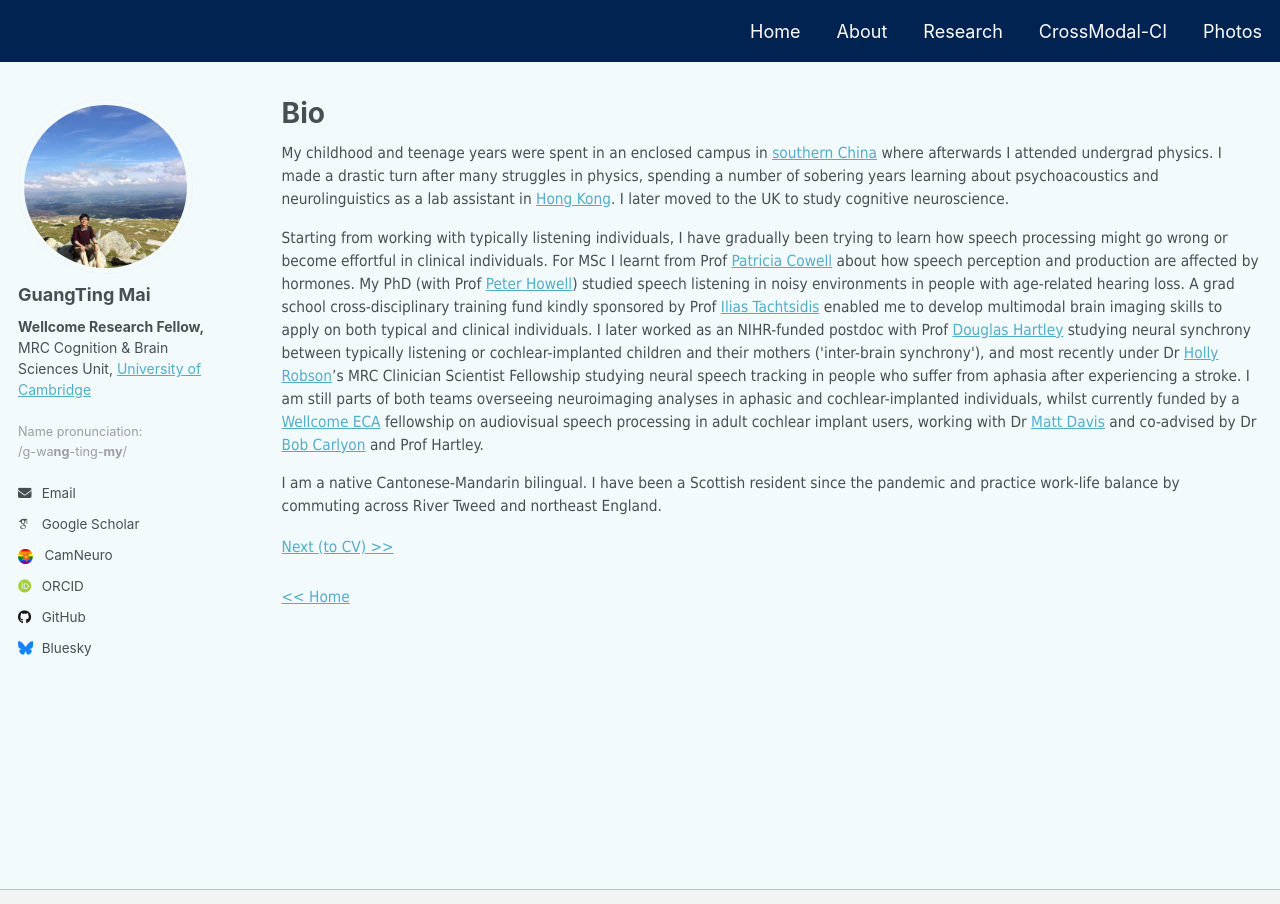
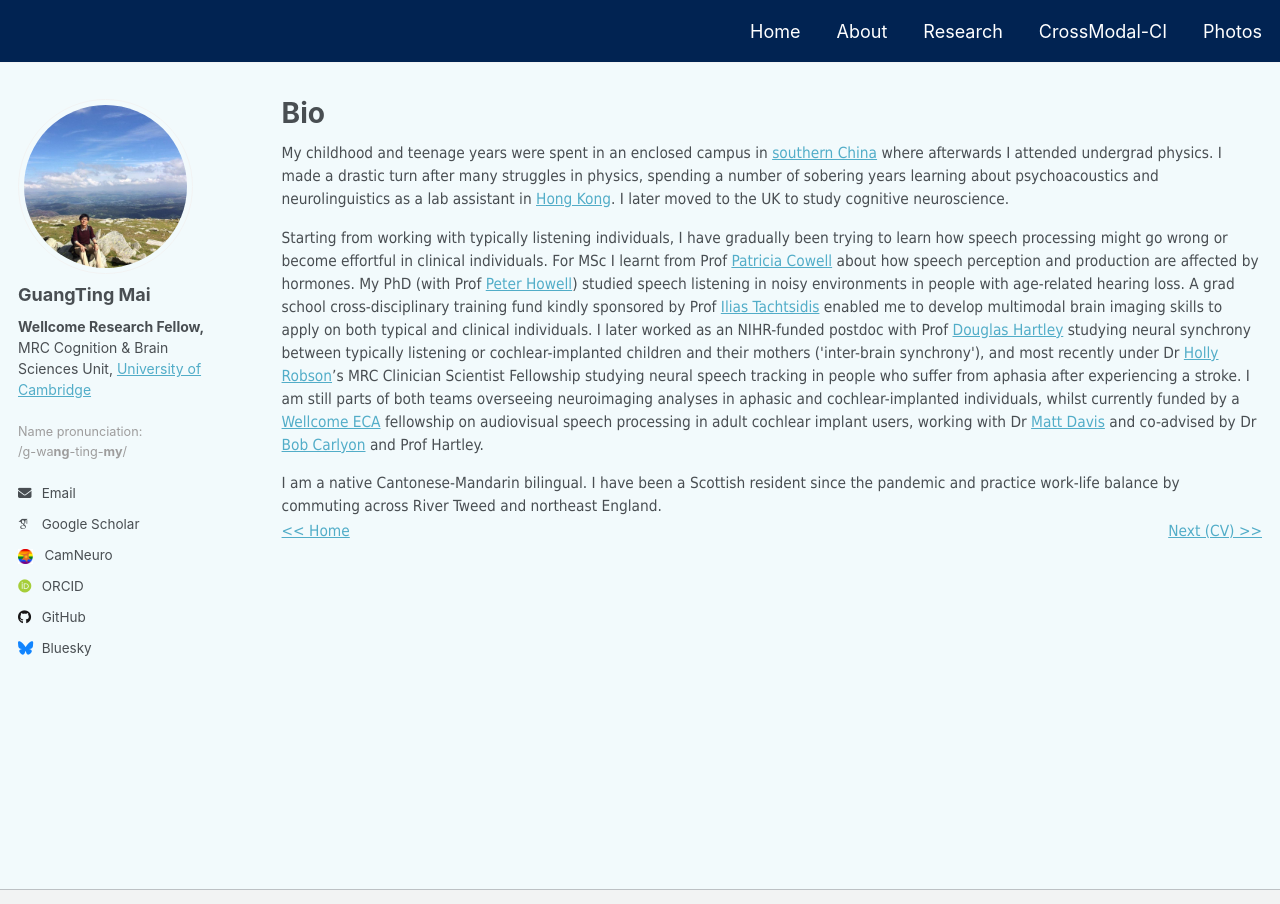
Before and after one commit to guangtingmai/guangtingmai.github.io, a Jekyll site: the page built from _pages/bio.html, in a window 1280 px wide and 1121 px high, cut to the strip 0-904 px from the top of the window. Built offline with Jekyll 4.4.1, drawn with Linux system fonts in a browser that asks for light colours; some web fonts are replaced.

Commit message:
Update bio.html

```diff
--- a/_pages/bio.html
+++ b/_pages/bio.html
@@ -22,5 +22,7 @@
 <p span style="font-size: 11.5pt;font-family: Tahoma;line-height: 1.5;display: block;margin-bottom: 0.2vh">I am a native Cantonese-Mandarin bilingual. I have been a
   Scottish resident since the pandemic and practice work-life balance by commuting across River Tweed and northeast England.</span>
 </p>
-<p><span style="font-size: 11.5pt;font-family:Tahoma;line-height: 1.5;display: block;"><a href="https://guangtingmai.github.io/cv/">Next (to CV) >></a></span></p>
-<p><span style="font-size: 11.5pt;font-family: Tahoma;line-height: 2;display: block;"><a href="https://guangtingmai.github.io/readme/"><< Home</a></span></p>
+<div style="font-size: 11.5pt;font-family:Tahoma;line-height: 1.5;display: flex; justify-content: space-between;">
+  <span><a href="https://guangtingmai.github.io/readme/"><< Home</a></span>
+  <span><a href="https://guangtingmai.github.io/cv/">Next (CV) >></a></span>
+</div>
```
